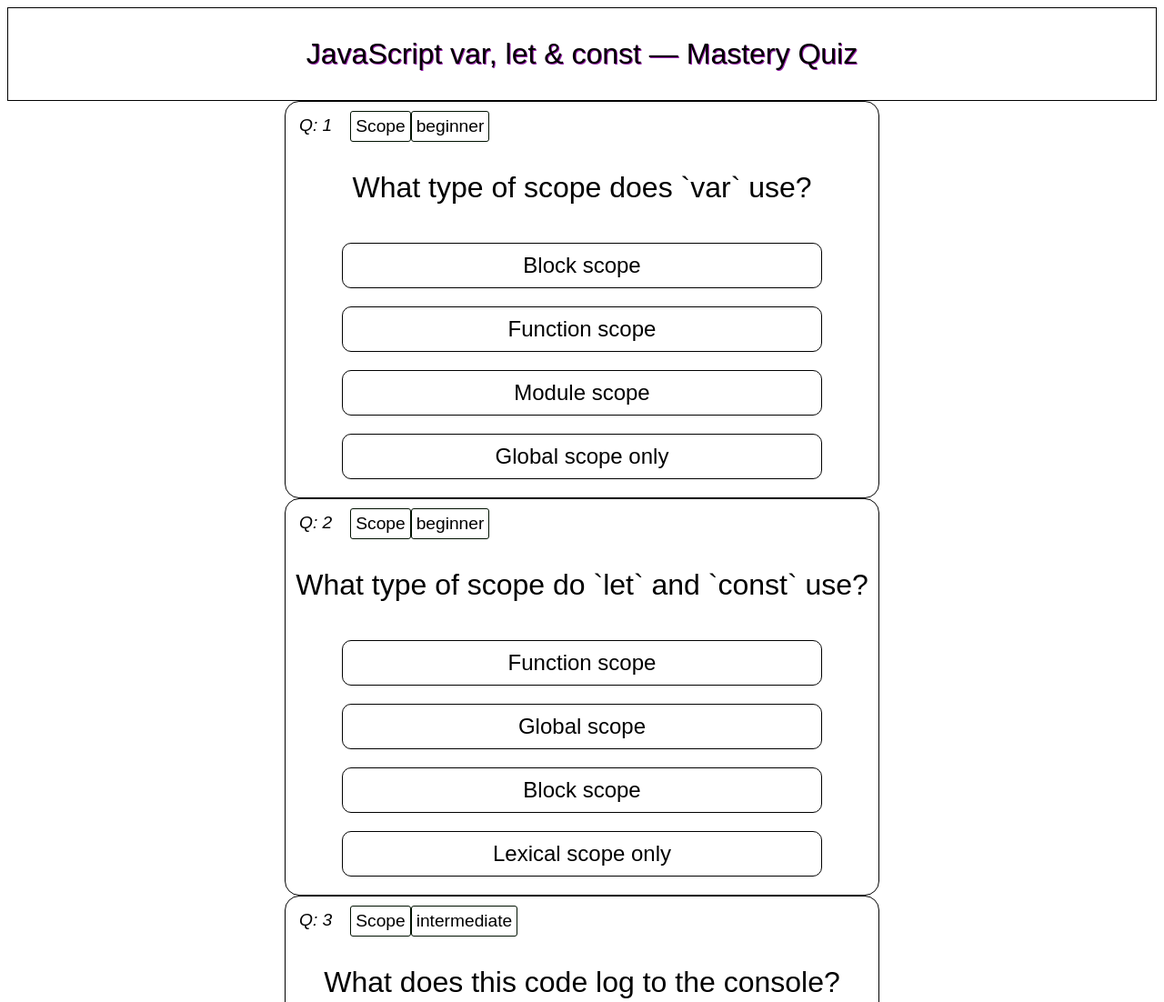
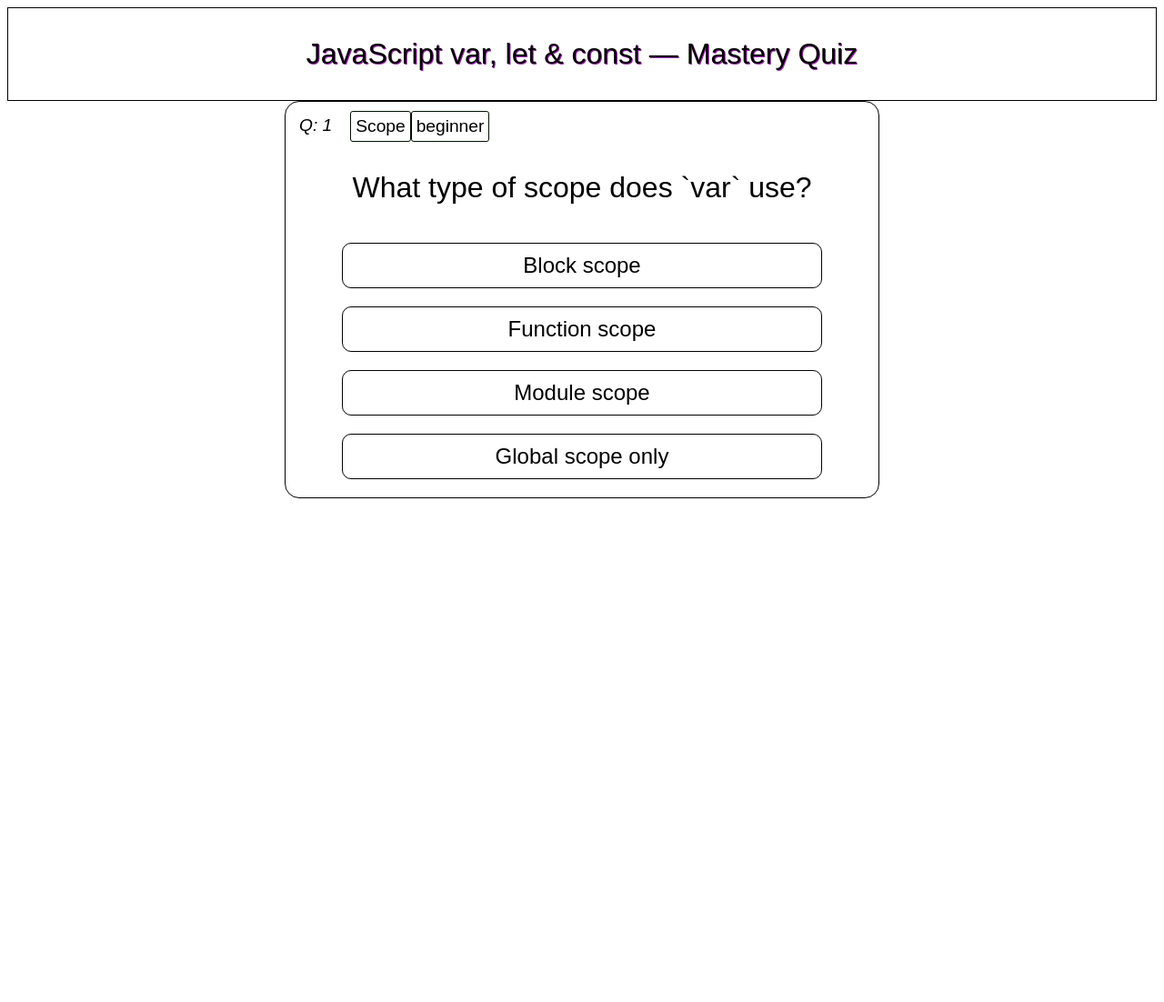
Before and after one commit to VinnyVerbose/quiz_app, a plain HTML site: page index.html in a window 1280 px wide. Shown: the top 1102 px of the page at 91% size. After the commit the page ends 800 px from the top, so only its background shows below. Drawn offline with Linux system fonts and the light colour scheme.

Commit message:
Added active class to questions for visibility

```diff
--- a/main.js
+++ b/main.js
@@ -20,13 +20,13 @@ function renderQuizTitle(title){
 }
 
 function renderQuestions(questions){
-    questions.forEach(question => {
+    questions.forEach((question, index) => {
 
         let code = question.code !== null ? question.code : '';
         let codeClass = question.code !== null ? 'code' : '';
 
         html += `
-                <div class="question">
+                <div class="question ${index === 0 ? "active" : ""}">
                     <div class="qDetails">
                         <span class="qNum">Q: ${question.id}</span><span class="category">${question.category}</span><span class="difficulty">${question.difficulty}</span>
                     </div>
--- a/styles.css
+++ b/styles.css
@@ -7,7 +7,7 @@
 }
 
 .question {
-    display: block;
+    display: none;
     border: 1px solid #000;
     margin: auto;
     padding: 10px;
@@ -16,6 +16,10 @@
     text-align: center;
     font-size: 2rem;
     font-family: sans-serif;
+}
+
+.question.active {
+  display: block;
 }
 
 .qDetails {
```
